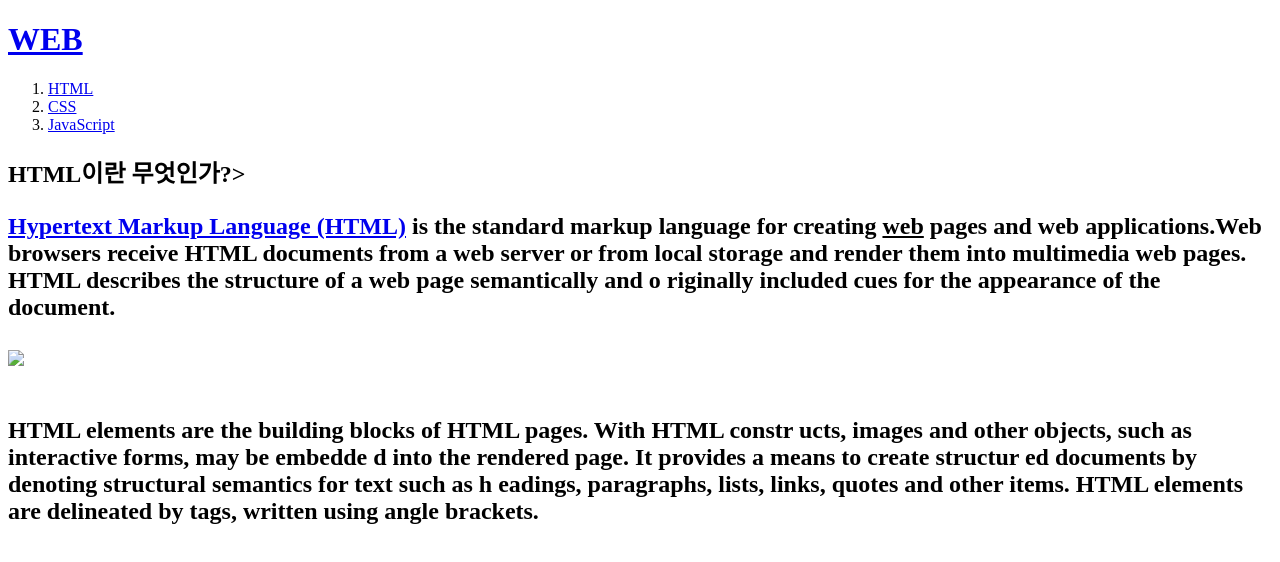
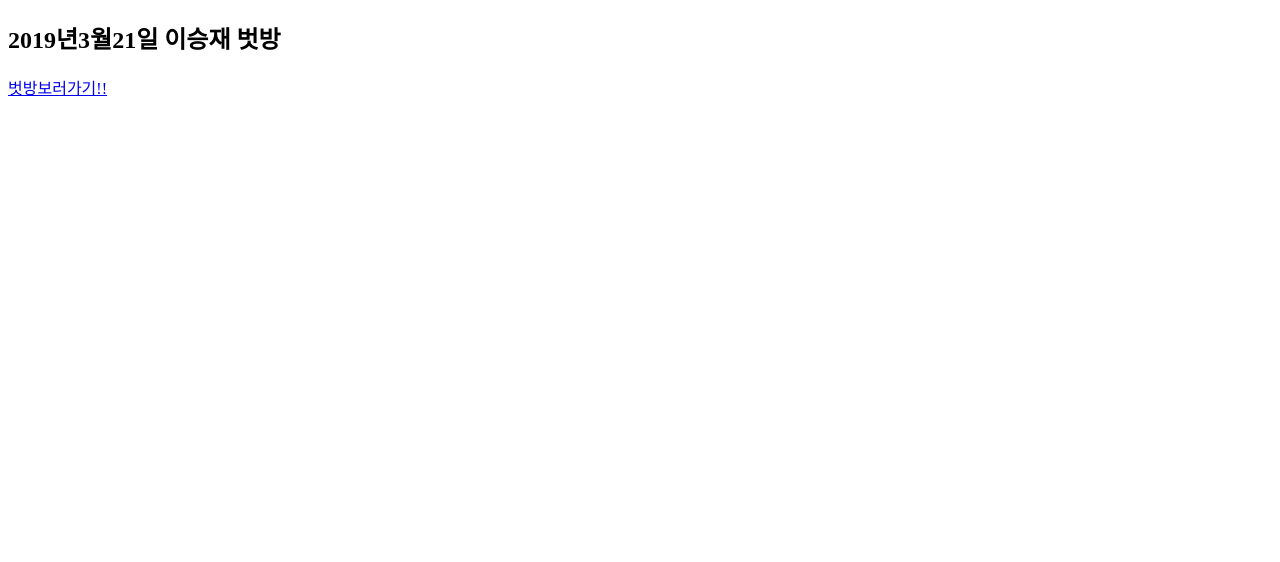
Before and after one commit to jhje5595/popcorntv, a plain HTML site: page index.html in a window 1280 px wide. Drawn offline with Linux system fonts and the light colour scheme.

Commit message:
Add files via upload

```diff
--- a/index.html
+++ b/index.html
@@ -1,31 +1,13 @@
 <!doctype html>
 <html>
 <head>
-  <title>WEB1 - html</title>
+  <title>이승재 벗방</title>
   <meta charset = "utf-8">
 </head>
 
 <body>
-  <h1><a href = "index.html" title = "index.html">WEB</a></h1>
-  <ol>
-    <li><a href = "1.html" title = "1.html">HTML</a></li>
-    <li><a href = "2.html" title = "2.html">CSS</a></li>
-    <li><a href = "3.html" title = "3.html">JavaScript</a></li>
-  </ol>
-  <h2>HTML이란 무엇인가?</h2<a href = "">>
-  <p><a href = "https://www.w3.org/TR/html51/" target="_blank" title = "html 5 specification">Hypertext Markup Language (HTML)</a> is the standard markup language for
-  <strong>creating <u>web</u> pages
-   and web applications.Web browsers receive HTML documents
-   from a web server or from local storage and render them
-   into multimedia web pages. HTML describes the structure of a
-   web page semantically and o
-   riginally included cues for the appearance of the document.</p>
-  <img src="coding.jpg" width="100%">
-  <p style="margin-top:45px">HTML elements are the building blocks of HTML pages. With HTML constr
-  ucts, images and other objects, such as interactive forms, may be embedde
-  d into the rendered page. It provides a means to create structur
-  ed documents by denoting structural semantics for text such as h
-  eadings, paragraphs, lists, links, quotes and other items.
-   HTML elements are delineated by tags, written using angle brackets.</p></strong>
+  <h2>2019년3월21일 이승재 벗방</h2>
+  <p><a href = "new.html" target="_blank" title = "html 5 specification">벗방보러가기!!</a></p>
+
   </body>
 </html>
```
Also changed, not shown: new.html (added, +12 -0 lines), sg.png (added).
